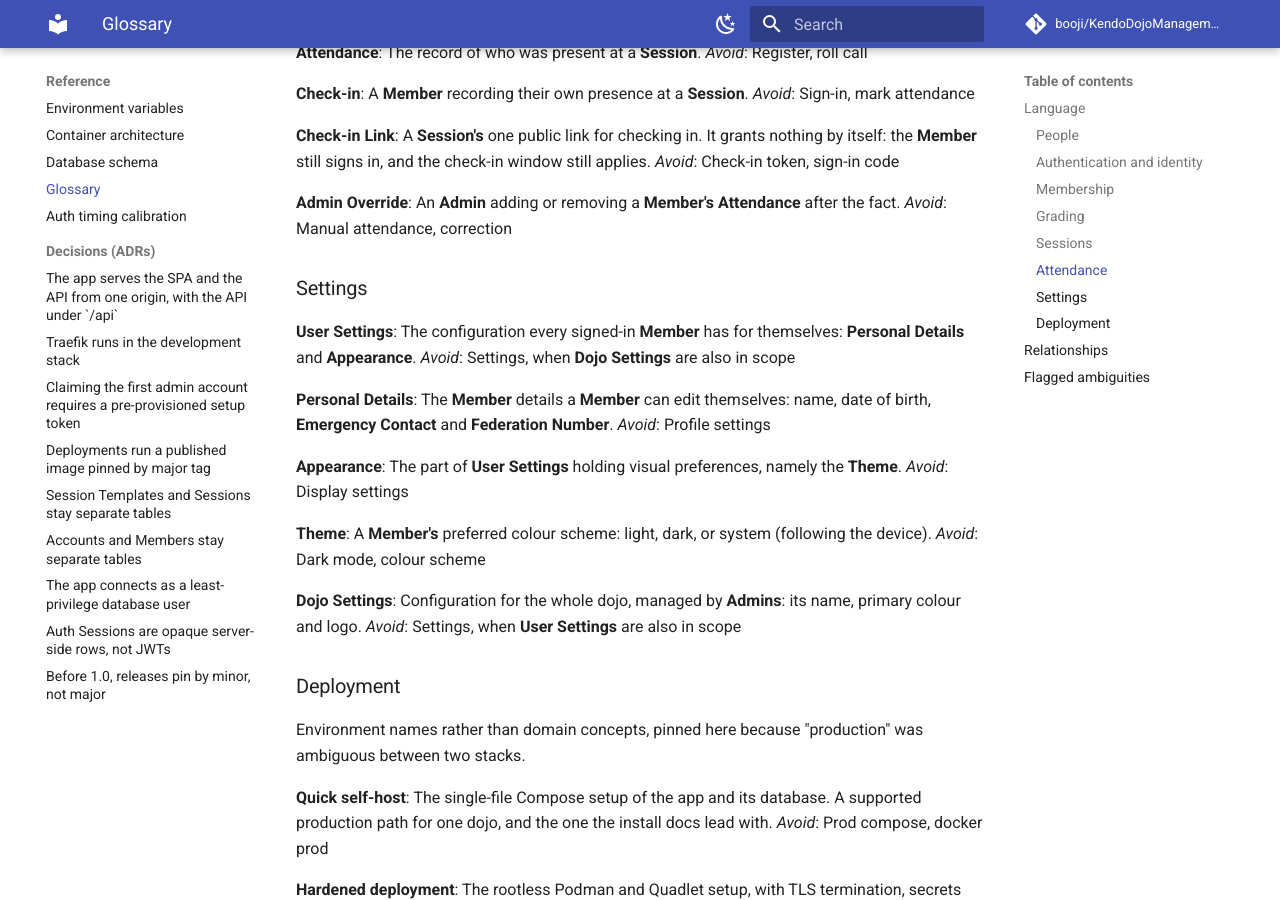
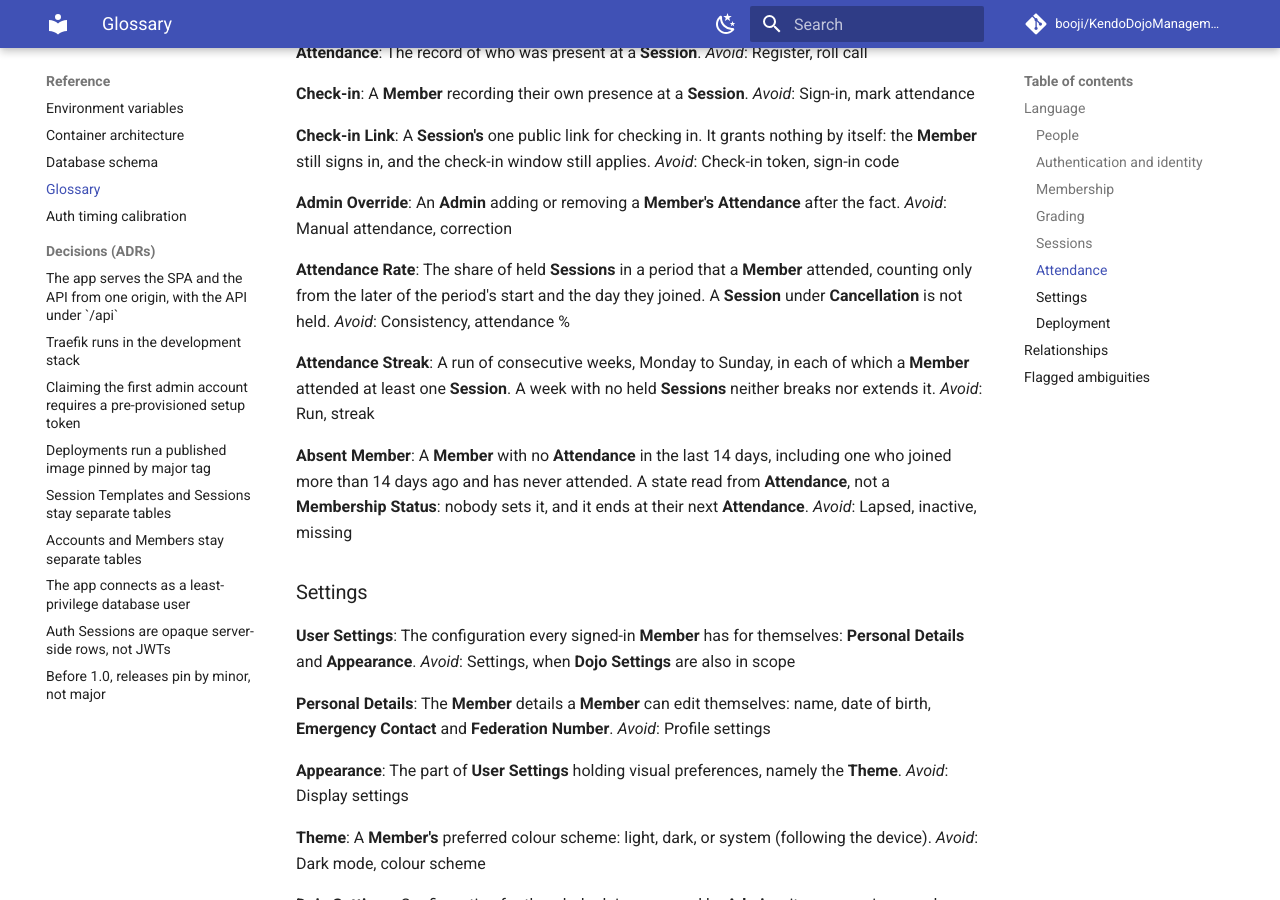
Before and after one commit to booji/KendoDojoManagement, an MkDocs documentation site: the page built from docs/reference/glossary.md, in a window 1280 px wide and 900 px high, scrolled down 2548 px. Built offline with MkDocs 1.6.1 and Material for MkDocs 9.7.7, drawn with Linux system fonts in a browser that asks for light colours; comment, search, counter and statistics services are not loaded; the version menu is left out; some of the changed text lies outside the part shown.

Commit message:
docs(glossary): define Attendance Rate, Attendance Streak and Absent Member (#558)

```diff
--- a/GLOSSARY.md
+++ b/GLOSSARY.md
@@ -150,6 +150,18 @@ _Avoid_: Check-in token, sign-in code
 An **Admin** adding or removing a **Member's** **Attendance** after the fact.
 _Avoid_: Manual attendance, correction
 
+**Attendance Rate**:
+The share of held **Sessions** in a period that a **Member** attended, counting only from the later of the period's start and the day they joined. A **Session** under **Cancellation** is not held.
+_Avoid_: Consistency, attendance %
+
+**Attendance Streak**:
+A run of consecutive weeks, Monday to Sunday, in each of which a **Member** attended at least one **Session**. A week with no held **Sessions** neither breaks nor extends it.
+_Avoid_: Run, streak
+
+**Absent Member**:
+A **Member** with no **Attendance** in the last 14 days, including one who joined more than 14 days ago and has never attended. A state read from **Attendance**, not a **Membership Status**: nobody sets it, and it ends at their next **Attendance**.
+_Avoid_: Lapsed, inactive, missing
+
 ### Settings
 
 **User Settings**:
@@ -229,5 +241,6 @@ _Avoid_: Major change, incompatible change
 - **"Session"** is a training event. Signed-in state is an **Auth Session**, always qualified.
 - **"Grading"** has meant both the event where grades are awarded and the act of awarding one. Say **Session Type** Grading for the event and **Promotion** for the act.
 - **"Guest"** and **"Visitor"** were used interchangeably. Say **Visitor**.
+- **"Inactive"** is a **Membership Status** someone sets. A **Member** who has stopped turning up is an **Absent Member**, never "inactive" or "lapsed".
 - **"Rank"** and **"Grade"**: say **Grade**, in line with kendo federation terminology.
 - **"Production"** meant two different stacks, both supported production paths. Never use it to tell them apart: say **Quick self-host** or **Hardened deployment**.
```
